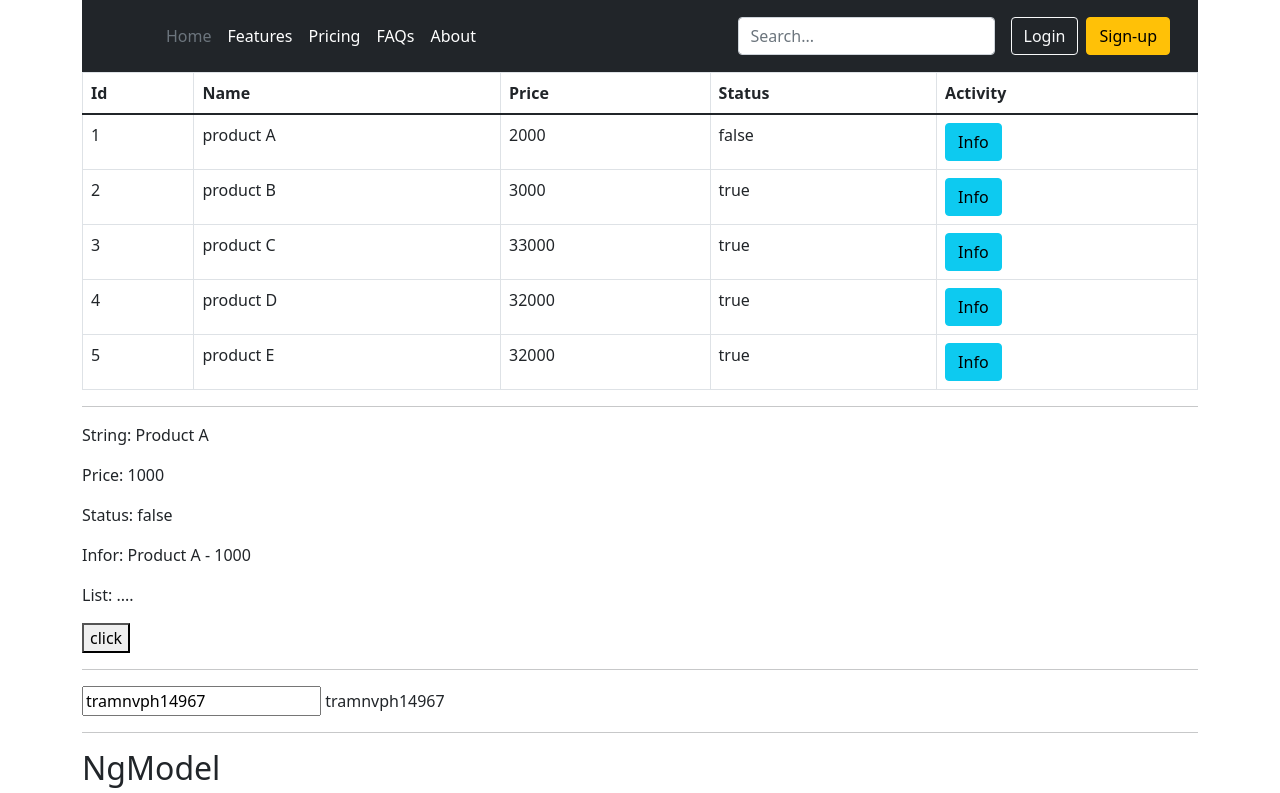
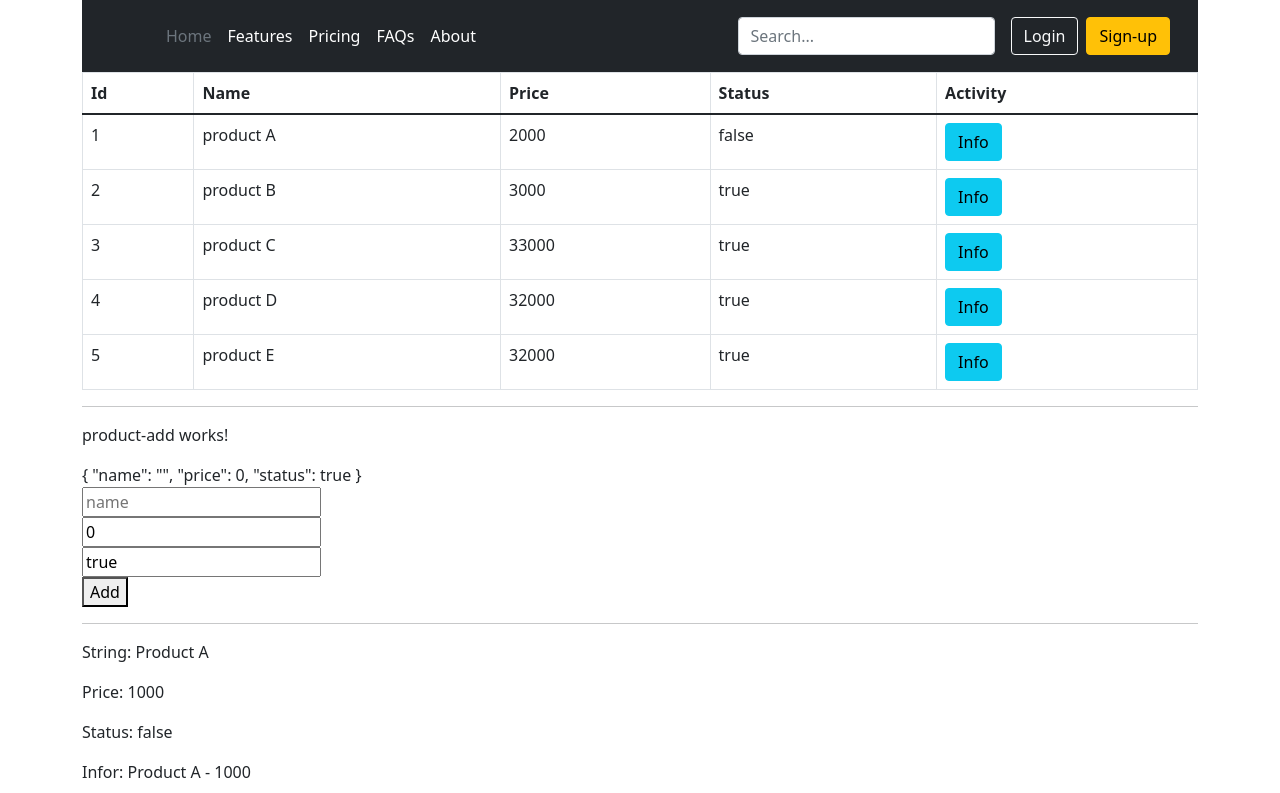
Before and after one commit to Tramnvph14967/Front_End_Framework_1, an Angular app: page / in a window 1280 px wide. Shown: the top 793 px of the page. Built offline with nearby package versions, Linux system fonts and the light colour scheme.

Commit message:
update-add

```diff
--- a/src/app/app.component.html
+++ b/src/app/app.component.html
@@ -1,8 +1,15 @@
 <app-header></app-header>
 
 <app-products [data]="productList"></app-products>
+<hr>
+<app-product-add (onAdd)="onHandleAdd($event)"> </app-product-add>
+<hr>
 
-<hr>
+
+
+
+
+
 <p>String: {{productName }}</p>
 <p>Price: {{productPrice}}</p>
 <p>Status: {{productStatus}}</p>
@@ -56,10 +63,5 @@
     <button>submit</button>
 </form>
 
-
-
-
-
-
 <router-outlet></router-outlet>
 <app-footer></app-footer>
--- a/src/app/app.component.ts
+++ b/src/app/app.component.ts
@@ -1,7 +1,7 @@
 import { NumberSymbol } from '@angular/common';
 import { Component } from '@angular/core';
 import { filter } from 'rxjs';
-
+import { IProduct } from './models/Product';
 @Component({
   selector: 'app-root',
   templateUrl: './app.component.html',
@@ -50,30 +50,29 @@ export class AppComponent {
       status: true
     }
   ]
+  onHandleAdd(product: any) {
+    console.log('prduct', product);
+    this.productList.push(product);
+  }
+
+
+
+
+
+
 
 
   onHandleClick() {
     console.log("clickek");
     this.productStatus = !this.productStatus
   }
-
-  onHandleAdd(id:number, name:string, price: number, status: string) {
-
-
-  }
-
   onHandleDelete(id: number) {
     alert("Bạn có muốn xóa sản phẩm hay không?");
     this.productList = this.productList.filter(product => product.id !== id)
     console.log(id);
   }
-
-
   onHandleKeyPress(event: any) {
     console.log(event.target.value);
     this.title = event.target.value;
   }
-
-
-
 }
--- a/src/app/app.module.ts
+++ b/src/app/app.module.ts
@@ -8,6 +8,7 @@ import { ProductsComponent } from './components/products/products.component';
 import { FooterComponent } from './components/footer/footer.component';
 import { FormsModule } from '@angular/forms';
 import { PagesComponent } from './pages/pages.component';
+import { ProductAddComponent } from './components/product-add/product-add.component';
 
 
 @NgModule({
@@ -17,6 +18,7 @@ import { PagesComponent } from './pages/pages.component';
     ProductsComponent,
     FooterComponent,
     PagesComponent,
+    ProductAddComponent,
 
   ],
   imports: [
--- /dev/null
+++ b/src/app/components/product-add/product-add.component.html
@@ -0,0 +1,10 @@
+<p>product-add works!</p>
+
+{{product | json }}
+
+<form action="" (ngSubmit) = "onSubmit()">
+    <input type="text" [(ngModel)]="product.name" placeholder="name" name="name"> <br>
+    <input type="text" [(ngModel)]="product.price" placeholder="price" name="price"> <br>
+    <input type="text" [(ngModel)]="product.status" placeholder="status" name="status"> <br>
+    <button>Add</button>
+</form>
--- /dev/null
+++ b/src/app/components/product-add/product-add.component.ts
@@ -0,0 +1,28 @@
+import { Component,EventEmitter, OnInit, Output } from '@angular/core';
+
+
+@Component({
+  selector: 'app-product-add',
+  templateUrl: './product-add.component.html',
+  styleUrls: ['./product-add.component.css']
+})
+export class ProductAddComponent implements OnInit {
+  @Output() onAdd = new EventEmitter();
+  product: { name: string, price:number, status: boolean} = {
+    name: "",
+    price: 0,
+    status:true,
+  }
+  constructor() { }
+
+  ngOnInit(): void {
+  }
+
+
+  onSubmit(){
+    console.log('submited');
+    console.log('this.product', this.product);
+    //Bắn dữ liệu lên
+    this.onAdd.emit(this.product)
+  }
+}
```
Also changed, not shown: src/app/components/product-add/product-add.component.css (added), 1 other file (tests, documents, lock files or other folders).
